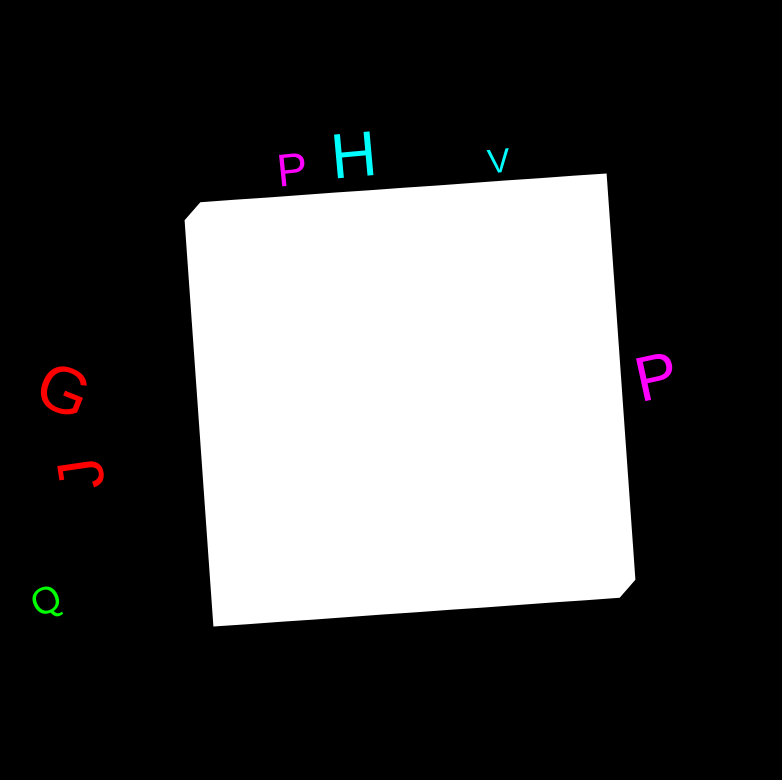
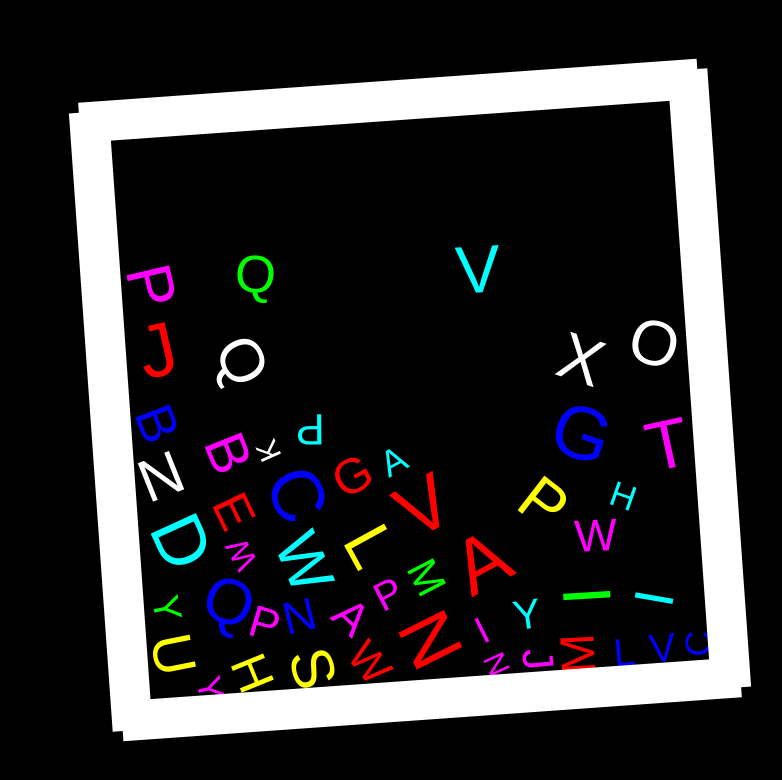
Before and after one commit to tarushvkodes/falling-letters-in-cube, a plain HTML site: page index.html in a window 1280 px wide. Shown: the whole page, without its empty margins (230-1012 px from the left). Drawn offline with nearby package versions, Linux system fonts and the light colour scheme.

Commit message:
revert to last workikng one

```diff
--- a/index.html
+++ b/index.html
@@ -2,7 +2,7 @@
 <html>
 <head>
   <meta charset="UTF-8">
-  <title>Falling Letters in a Sharply Changing Container</title>
+  <title>Falling Letters in a Spinning Cube (Outline)</title>
   <style>
     body { margin: 0; overflow: hidden; background: #000; }
     canvas { display: block; }
@@ -23,10 +23,11 @@
             Body   = Matter.Body,
             Common = Matter.Common;
 
-      // Create the physics engine and world.
+      // Create engine and world.
       const engine = Engine.create();
       const world  = engine.world;
-      world.gravity.y = 1; // Moderate gravity.
+      // Moderate gravity.
+      world.gravity.y = 1;
 
       // Get canvas and context.
       const canvas = document.getElementById("canvas");
@@ -42,139 +43,55 @@
       window.addEventListener("resize", resizeCanvas);
       resizeCanvas();
 
-      // --- Container Shape Setup ---
-      // We'll use three preset shapes (square, circle, triangle) defined as polygons in local coordinates.
-      const containerSize = 600;  // Nominal size.
-      const R = containerSize / 2;  // Reference "radius".
-      const N = 50; // Number of vertices to approximate shapes.
+      // --- Container (Spinning Cube) Setup ---
+      const containerSize = 600;       // Side length of the container.
+      const wallThickness = 20;        // Thickness of each wall.
+      let containerAngle = 0;          // Current rotation (in radians) of the container.
 
-      // Generate vertices for a square (inscribed in a circle of radius R).
-      function generateSquareVertices(N, R) {
-        const L = Math.SQRT2 * R; // Side length of square.
-        const perim = 4 * L;
-        let verts = [];
-        for (let i = 0; i < N; i++) {
-          const d = (i / N) * perim;
-          let x, y;
-          if (d < L) {
-            x = -L/2 + d;
-            y = -L/2;
-          } else if (d < 2 * L) {
-            x = L/2;
-            y = -L/2 + (d - L);
-          } else if (d < 3 * L) {
-            x = L/2 - (d - 2*L);
-            y = L/2;
-          } else {
-            x = -L/2;
-            y = L/2 - (d - 3*L);
-          }
-          verts.push({ x: x, y: y });
+      // Create container walls as static bodies.
+      // We'll use four rectangles for top, bottom, left, and right walls.
+      function createContainerWalls() {
+        const half = containerSize / 2;
+        const top    = Bodies.rectangle(containerCenter.x, containerCenter.y - half, containerSize, wallThickness, { isStatic: true });
+        const bottom = Bodies.rectangle(containerCenter.x, containerCenter.y + half, containerSize, wallThickness, { isStatic: true });
+        const left   = Bodies.rectangle(containerCenter.x - half, containerCenter.y, wallThickness, containerSize, { isStatic: true });
+        const right  = Bodies.rectangle(containerCenter.x + half, containerCenter.y, wallThickness, containerSize, { isStatic: true });
+        // Mark them so we can recognize them in rendering.
+        top.label = bottom.label = left.label = right.label = "containerWall";
+        World.add(world, [top, bottom, left, right]);
+        return { top, bottom, left, right };
+      }
+      let walls = createContainerWalls();
+
+      // Update wall positions and angles according to the current containerAngle.
+      function updateWalls() {
+        const half = containerSize / 2;
+        // Local positions for walls when angle is zero.
+        const positions = {
+          top:    { x: 0, y: -half },
+          bottom: { x: 0, y: half },
+          left:   { x: -half, y: 0 },
+          right:  { x: half, y: 0 }
+        };
+        // Rotate and translate each wall.
+        for (const side in positions) {
+          const pos = positions[side];
+          const rotated = {
+            x: pos.x * Math.cos(containerAngle) - pos.y * Math.sin(containerAngle),
+            y: pos.x * Math.sin(containerAngle) + pos.y * Math.cos(containerAngle)
+          };
+          const newPos = {
+            x: containerCenter.x + rotated.x,
+            y: containerCenter.y + rotated.y
+          };
+          Body.setPosition(walls[side], newPos);
+          // Set the wall's angle to match the container.
+          Body.setAngle(walls[side], containerAngle);
         }
-        return verts;
-      }
-
-      // Generate vertices for a circle.
-      function generateCircleVertices(N, R) {
-        let verts = [];
-        for (let i = 0; i < N; i++) {
-          const angle = (i / N) * 2 * Math.PI;
-          verts.push({ x: R * Math.cos(angle), y: R * Math.sin(angle) });
-        }
-        return verts;
-      }
-
-      // Generate vertices for an equilateral triangle.
-      function generateTriangleVertices(N, R) {
-        let corners = [];
-        for (let i = 0; i < 3; i++) {
-          const angle = -Math.PI/2 + i * (2 * Math.PI / 3);
-          corners.push({ x: R * Math.cos(angle), y: R * Math.sin(angle) });
-        }
-        // Distribute N points evenly along the triangle's perimeter.
-        let sideLengths = [];
-        let totalPerim = 0;
-        for (let i = 0; i < 3; i++) {
-          const p1 = corners[i];
-          const p2 = corners[(i + 1) % 3];
-          const d = Math.hypot(p2.x - p1.x, p2.y - p1.y);
-          sideLengths.push(d);
-          totalPerim += d;
-        }
-        let verts = [];
-        for (let i = 0; i < N; i++) {
-          const d = (i / N) * totalPerim;
-          let acc = 0;
-          for (let j = 0; j < 3; j++) {
-            if (d >= acc && d < acc + sideLengths[j]) {
-              const t = (d - acc) / sideLengths[j];
-              const p1 = corners[j];
-              const p2 = corners[(j + 1) % 3];
-              const x = p1.x + t * (p2.x - p1.x);
-              const y = p1.y + t * (p2.y - p1.y);
-              verts.push({ x: x, y: y });
-              break;
-            }
-            acc += sideLengths[j];
-          }
-        }
-        return verts;
-      }
-
-      const squareVerts = generateSquareVertices(N, R);
-      const circleVerts = generateCircleVertices(N, R);
-      const triangleVerts = generateTriangleVertices(N, R);
-
-      // Choose the container shape based on the current phase.
-      // The phase will cycle from 0 to 1 over a fixed period, with sharp transitions:
-      // phase in [0, 1/3)   -> square
-      // phase in [1/3, 2/3) -> circle
-      // phase in [2/3, 1)   -> triangle
-      function getContainerVertices(phase) {
-        if (phase < 1/3) return squareVerts;
-        else if (phase < 2/3) return circleVerts;
-        else return triangleVerts;
-      }
-
-      // Create the container body initially (using squareVerts).
-      let containerBody = Bodies.fromVertices(containerCenter.x, containerCenter.y, squareVerts, { isStatic: true, render: { fillStyle: "#fff" } }, true);
-      World.add(world, containerBody);
-
-      // --- Sampling Points Inside a Polygon (for letter spawn) ---
-      // Use a simple ray-casting algorithm.
-      function pointInPolygon(point, polygon) {
-        let inside = false;
-        for (let i = 0, j = polygon.length - 1; i < polygon.length; j = i++) {
-          const xi = polygon[i].x, yi = polygon[i].y;
-          const xj = polygon[j].x, yj = polygon[j].y;
-          const intersect = ((yi > point.y) !== (yj > point.y)) &&
-                            (point.x < (xj - xi) * (point.y - yi) / ((yj - yi) || 0.000001) + xi);
-          if (intersect) inside = !inside;
-        }
-        return inside;
-      }
-
-      function samplePointInPolygon(polygon) {
-        // Compute the bounding box.
-        let minX = Infinity, maxX = -Infinity, minY = Infinity, maxY = -Infinity;
-        polygon.forEach(p => {
-          if (p.x < minX) minX = p.x;
-          if (p.x > maxX) maxX = p.x;
-          if (p.y < minY) minY = p.y;
-          if (p.y > maxY) maxY = p.y;
-        });
-        let pt;
-        for (let i = 0; i < 100; i++) {
-          pt = {
-            x: minX + Math.random() * (maxX - minX),
-            y: minY + Math.random() * (maxY - minY)
-          };
-          if (pointInPolygon(pt, polygon)) return pt;
-        }
-        return { x: 0, y: 0 };
       }
 
       // --- Letter Spawning ---
+      // Helper functions.
       function randomLetter() {
         return String.fromCharCode(65 + Math.floor(Math.random() * 26));
       }
@@ -183,18 +100,21 @@
         return colors[Math.floor(Math.random() * colors.length)];
       }
 
-      // Current container local vertices (sharp shape) will be updated each render.
-      let currentLocalVerts = squareVerts;
-      // Spawn a letter inside the container.
+      // Letters will spawn at random positions inside the container.
+      // We compute positions in container-local coordinates (a square of side (containerSize - 40))
+      // and then rotate/translate them into world coordinates.
       function spawnLetter() {
-        if (!currentLocalVerts) return;
-        // Sample a random point in container-local coordinates.
-        const localPt = samplePointInPolygon(currentLocalVerts);
-        // Transform the local point into world coordinates.
+        const margin = 40;
+        const effectiveSize = containerSize - margin;
+        const halfEffective = effectiveSize / 2;
+        // Random local coordinates.
+        const localX = Common.random(-halfEffective, halfEffective);
+        const localY = Common.random(-halfEffective, halfEffective);
+        // Rotate the local point by containerAngle.
         const cosA = Math.cos(containerAngle);
         const sinA = Math.sin(containerAngle);
-        const worldX = containerCenter.x + localPt.x * cosA - localPt.y * sinA;
-        const worldY = containerCenter.y + localPt.x * sinA + localPt.y * cosA;
+        const worldX = containerCenter.x + localX * cosA - localY * sinA;
+        const worldY = containerCenter.y + localX * sinA + localY * cosA;
 
         const letter = randomLetter();
         const size = Common.random(30, 80);
@@ -204,41 +124,23 @@
           density: 0.001
         });
         Body.setAngle(letterBody, Common.random(-0.3, 0.3));
-        letterBody.customData = {
-          letter: letter,
-          size: size,
-          color: randomColor()
-        };
+        // Save letter details for rendering.
+        letterBody.customData = { letter, size, color: randomColor() };
         World.add(world, letterBody);
       }
-      setInterval(spawnLetter, 100);
+      setInterval(spawnLetter, 100); // Spawn a letter every 100 ms.
 
       // --- Render Loop ---
-      let containerAngle = 0;
-      const shapePeriod = 15000; // 15-second cycle.
       function render() {
         Engine.update(engine, 1000 / 60);
-
-        // Determine phase and select container shape (sharp transitions).
-        const now = Date.now();
-        const phase = (now % shapePeriod) / shapePeriod;
-        currentLocalVerts = getContainerVertices(phase);
-
-        // Transform currentLocalVerts into world coordinates.
-        let worldVerts = currentLocalVerts.map(v => {
-          return {
-            x: containerCenter.x + v.x * Math.cos(containerAngle) - v.y * Math.sin(containerAngle),
-            y: containerCenter.y + v.x * Math.sin(containerAngle) + v.y * Math.cos(containerAngle)
-          };
-        });
-        Matter.Body.setVertices(containerBody, worldVerts);
+        updateWalls();
 
         // Increment container rotation.
         containerAngle += 0.005;
 
         ctx.clearRect(0, 0, canvas.width, canvas.height);
 
-        // Render all bodies.
+        // Render letters.
         world.bodies.forEach(body => {
           if (body.customData && body.customData.letter) {
             ctx.save();
@@ -250,17 +152,22 @@
             ctx.textBaseline = "middle";
             ctx.fillText(body.customData.letter, 0, 0);
             ctx.restore();
-          } else if (body === containerBody) {
-            ctx.beginPath();
-            ctx.moveTo(body.vertices[0].x, body.vertices[0].y);
-            for (let i = 1; i < body.vertices.length; i++) {
-              ctx.lineTo(body.vertices[i].x, body.vertices[i].y);
-            }
-            ctx.closePath();
-            ctx.fillStyle = "#fff";
-            ctx.fill();
           }
         });
+
+        // Render container walls as an outline.
+        ctx.strokeStyle = "#fff";
+        ctx.lineWidth = wallThickness;
+        for (const side in walls) {
+          const wall = walls[side];
+          ctx.beginPath();
+          wall.vertices.forEach((v, i) => {
+            if (i === 0) ctx.moveTo(v.x, v.y);
+            else ctx.lineTo(v.x, v.y);
+          });
+          ctx.closePath();
+          ctx.stroke();
+        }
         requestAnimationFrame(render);
       }
       render();
```
